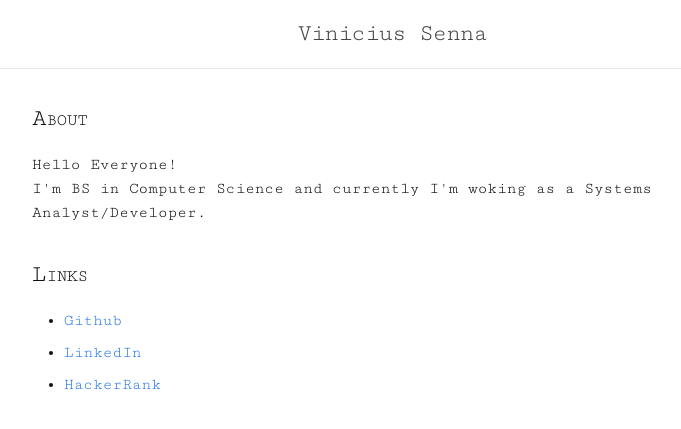
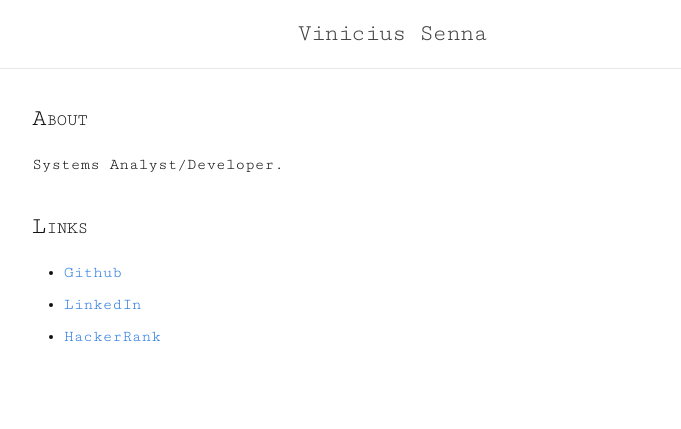
Before and after one commit to vsenna/vsenna.github.io, a Jekyll site: the page built from index.html, in a window 1280 px wide. Shown: the top 429 px of the page, without its empty margins (248-929 px from the left). Built offline with Jekyll 4.4.1, drawn with Linux system fonts in a browser that asks for light colours.

Commit message:
Update index.html

```diff
--- a/index.html
+++ b/index.html
@@ -4,8 +4,7 @@ layout: default
 <div class="home">
 	<section>
 		<h2 class="smallcap">about</h2>
-		Hello Everyone!<br />
-		I'm BS in Computer Science and currently I'm woking as a Systems Analyst/Developer.
+		<span>Systems Analyst/Developer.</span>
 	</section>
 	<section>
 		<h2 class="smallcap">links</h2>
@@ -15,16 +14,4 @@ layout: default
 			<li><a href="https://www.hackerrank.com/senna_vinicius?hr_r=1">HackerRank</a></li>
 		</ul>
 	</section>
-	<!--<section>
-		<h2 class="smallcap">posts</h2>
-		<ul class="post-list">
-			{% for post in site.posts limit:5 %}
-			<li>
-				<span>{{ post.date | date: "%b %d, %Y" }}</span>
-				<a href="{{ post.url | prepend: site.baseurl }}">{{ post.title }}</a>
-			</li>
-			{% endfor %}
-		</ul>
-		<p><a href="{{ "/archives/" | prepend: site.baseurl }}">view more...</a></p>
-	</section>-->
 </div>
```
